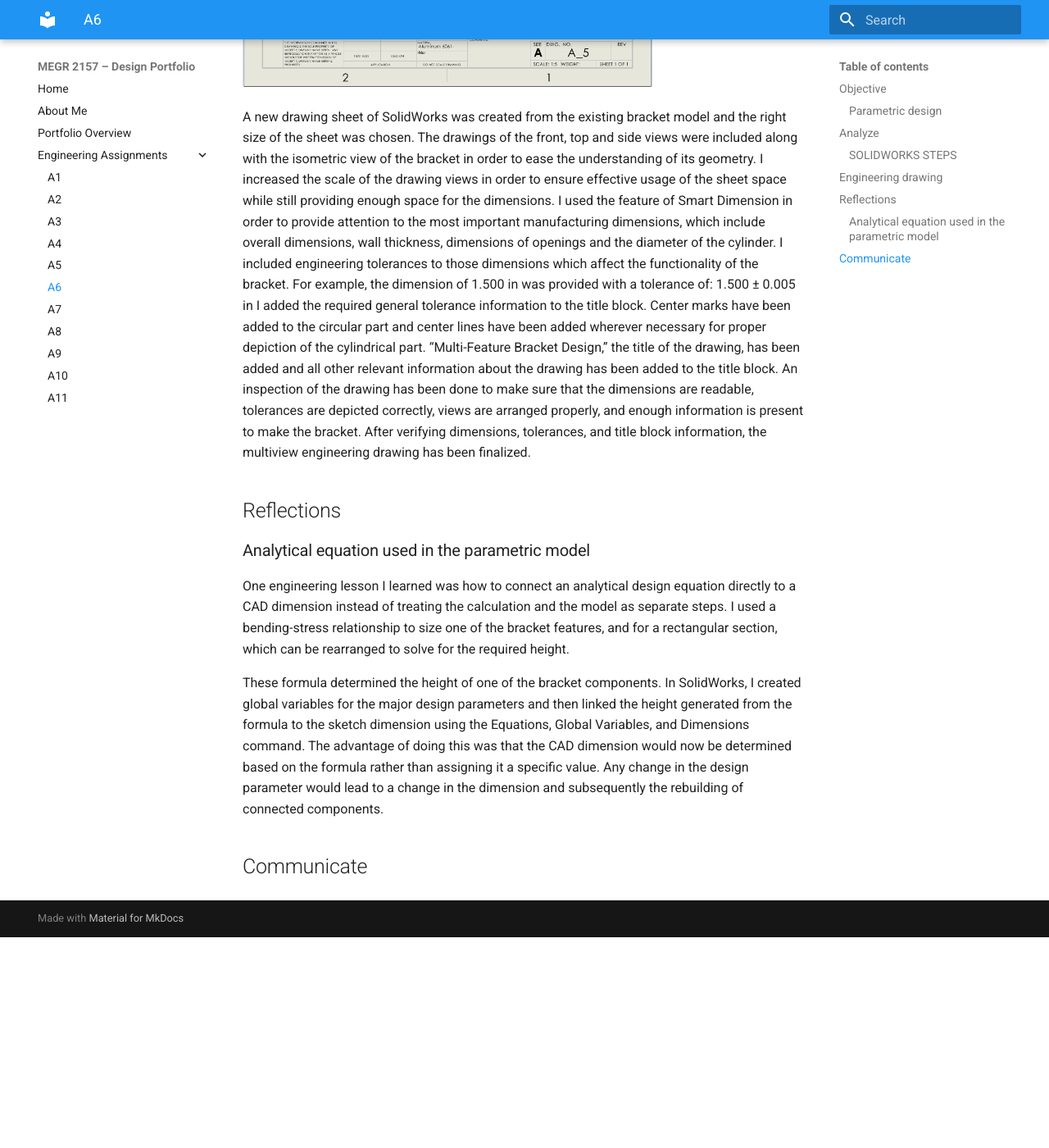
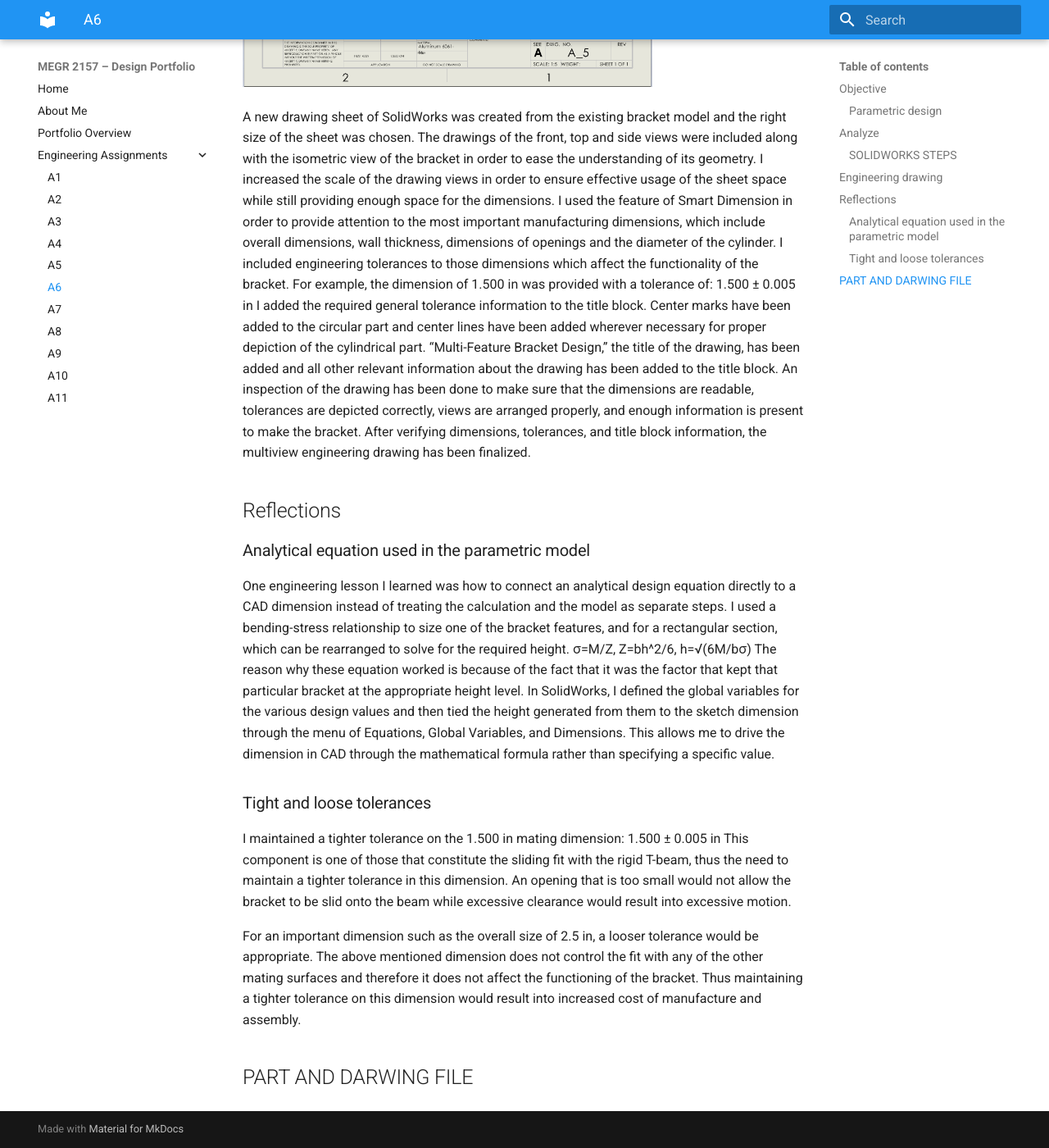
Before and after one commit to ncenatus/design-project-portfolio, an MkDocs documentation site: the page built from docs/assignments/A06/index.md, in a window 1280 px wide and 1400 px high, scrolled down 4306 px. Shown: the whole window at 82% size. Built offline with MkDocs 1.6.1 and Material for MkDocs 9.7.7, drawn with Linux system fonts in a browser that asks for light colours; before the commit the page ends 5449 px from its top, so only the background shows below that.

Commit message:
Update index.md

```diff
--- a/docs/assignments/A06/index.md
+++ b/docs/assignments/A06/index.md
@@ -29,9 +29,16 @@ I added the required general tolerance information to the title block. Center ma
 ### Analytical equation used in the parametric model
 
 One engineering lesson I learned was how to connect an analytical design equation directly to a CAD dimension instead of treating the calculation and the model as separate steps. I used a bending-stress relationship to size one of the bracket features, and for a rectangular section, which can be rearranged to solve for the required height.
+σ=M/Z, Z=bh^2/6, h=√(6M/bσ)
+The reason why these equation worked is because of the fact that it was the factor that kept that particular bracket at the appropriate height level. In SolidWorks, I defined the global variables for the various design values and then tied the height generated from them to the sketch dimension through the menu of Equations, Global Variables, and Dimensions. This allows me to drive the dimension in CAD through the mathematical formula rather than specifying a specific value.
+
+### Tight and loose tolerances
+
+I maintained a tighter tolerance on the 1.500 in mating dimension: 1.500 ± 0.005 in
+This component is one of those that constitute the sliding fit with the rigid T-beam, thus the need to maintain a tighter tolerance in this dimension. An opening that is too small would not allow the bracket to be slid onto the beam while excessive clearance would result into excessive motion.
+
+For an important dimension such as the overall size of 2.5 in, a looser tolerance would be appropriate. The above mentioned dimension does not control the fit with any of the other mating surfaces and therefore it does not affect the functioning of the bracket. Thus maintaining a tighter tolerance on this dimension would result into increased cost of manufacture and assembly.
 
 
-These formula determined the height of one of the bracket components. In SolidWorks, I created global variables for the major design parameters and then linked the height generated from the formula to the sketch dimension using the Equations, Global Variables, and Dimensions command. The advantage of doing this was that the CAD dimension would now be determined based on the formula rather than assigning it a specific value. Any change in the design parameter would lead to a change in the dimension and subsequently the rebuilding of connected components.
 
-
-## Communicate
+## PART AND DARWING FILE
```
